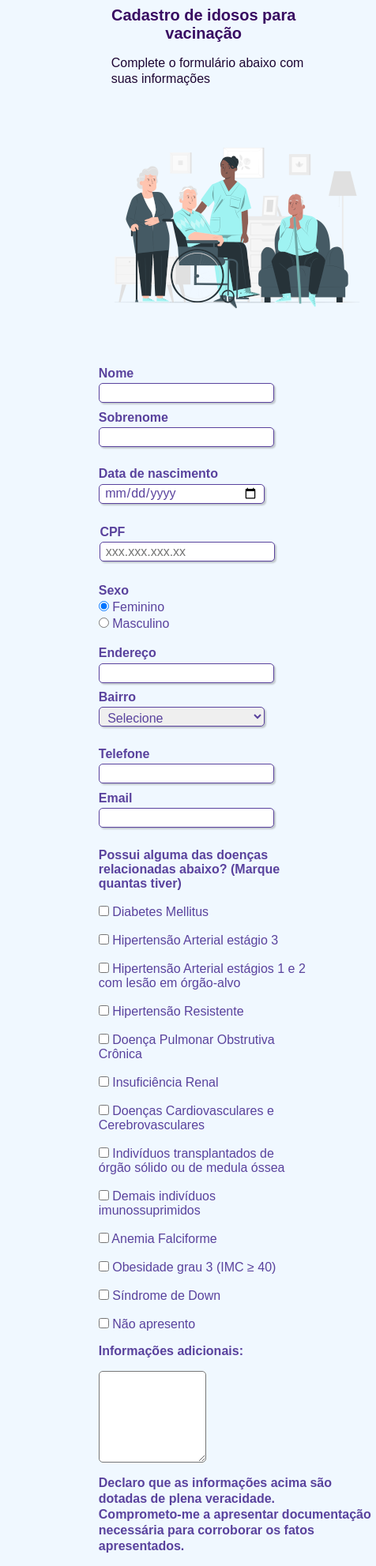
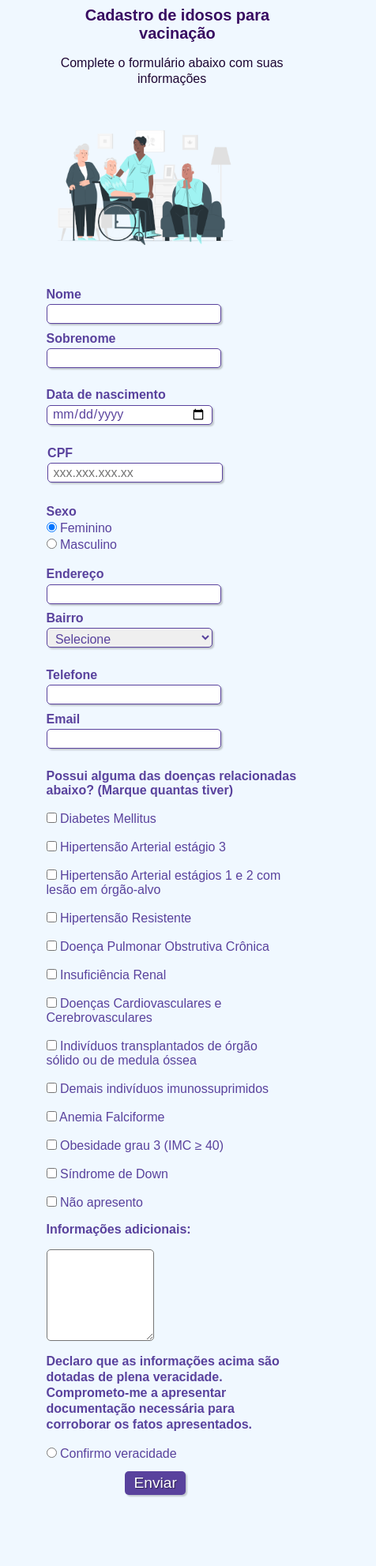
Before and after one commit to devramoss/cadastro-De-Idosos-Para-Vacinacao, a plain HTML site: page index.html in a window 390 px wide. Shown: the top 1983 px of the page at 79% size, 476 px wide, since content can reach past the window. After the commit the page ends 1906 px from the top, so only its background shows below. Drawn offline with Linux system fonts and the light colour scheme.

Commit message:
update of css

```diff
--- a/css/style.css
+++ b/css/style.css
@@ -17,7 +17,7 @@ body{
     margin-left: 32%;
     margin-top: 2%;
     justify-content: center;
-    height: 100vw;
+
 }
 
 #titulo {
@@ -90,14 +90,14 @@ textarea{
 }
 
 #botao {
+
     font-family: sans-serif;
     font-size: 1.2em;
     background: #59429d;
     color: #ffffff;
     border: 0;
     border-radius: 5px;
-    margin: 2rem;
-    margin-left: 25%;
+    margin: 2rem 18rem;
     padding: 0.2em 0.6em;
     box-shadow: 2px 2px 2px rgba(0,0,0,0.2);
     text-shadow: 1px 1px 1px rgba(0,0,0,0.5);
@@ -129,16 +129,59 @@ textarea{
 }
 
 @media(max-width:425px){
+    body{
+        margin-left: 15%;
+        margin-top: 2%;
+    }
     #titulo{
         font-size: 2rem;
         text-align: center;
+        margin-left: 0.1%;
     }
     #subtitulo{
-        margin-left: 6%;
+        margin-left: 3%;
         margin-top: 1em;
-        width: 100%;
+        width: 90%;
+        text-align: center;
     }
     p{
-        width: 90vw;
+        width: 90%;
+
+    }
+    #botao{
+        margin: 4% 30%;
+    }
+    .lista__de__doencas{
+        width: 90%;
+    }
+
+    #doencas{
+        width: 50%;
+        margin-right: 2%;
+    }
+    #idosos{
+        width: 250px;
     }
 }
+@media (min-width:667px){
+
+    #botao{
+        margin: 4% 20%;
+    }
+
+    #titulo{
+        text-align: center;
+        margin-left: -50%;
+
+    }
+
+    #subtitulo{
+        text-align: center;
+        margin-left: -8%;
+    }
+
+    .lista__de__doencas{
+        width: 70%;
+    }
+
+}
--- a/index.html
+++ b/index.html
@@ -137,8 +137,8 @@
                                 <input type="email" name="email" id="email">
                             </div>
                </div>
-                <label><strong>Possui alguma das doenças relacionadas abaixo? (Marque quantas tiver)</strong></label><br><br>
-                <div class="campo doencas">
+                <label id="doencas"><strong>Possui alguma das doenças relacionadas abaixo? (Marque quantas tiver)</strong></label><br><br>
+                <div class="campo lista__de__doencas">
                     <input type="checkbox" name="diabetes_mellitus" id="diabetes_mellitus" value="Diabetes Mellitus">
                     <label for="diabetes_mellitus">Diabetes Mellitus</label><br><br>
                     <input type="checkbox" name="hipertensao_arterial_estagio_3" id="hipertensao_arterial_estagio_3"
```
